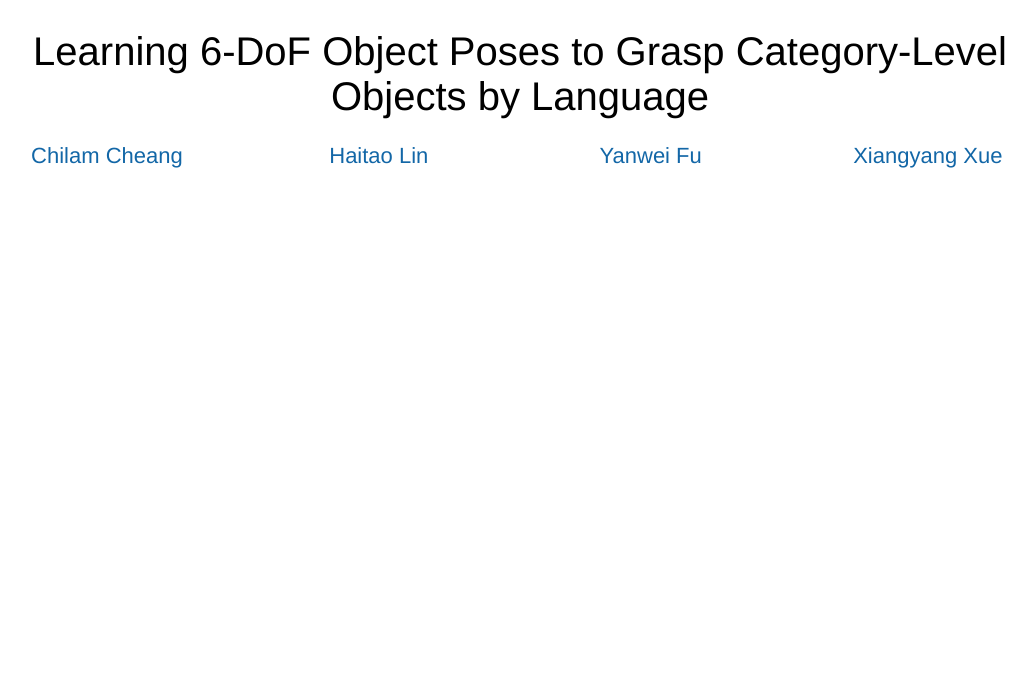
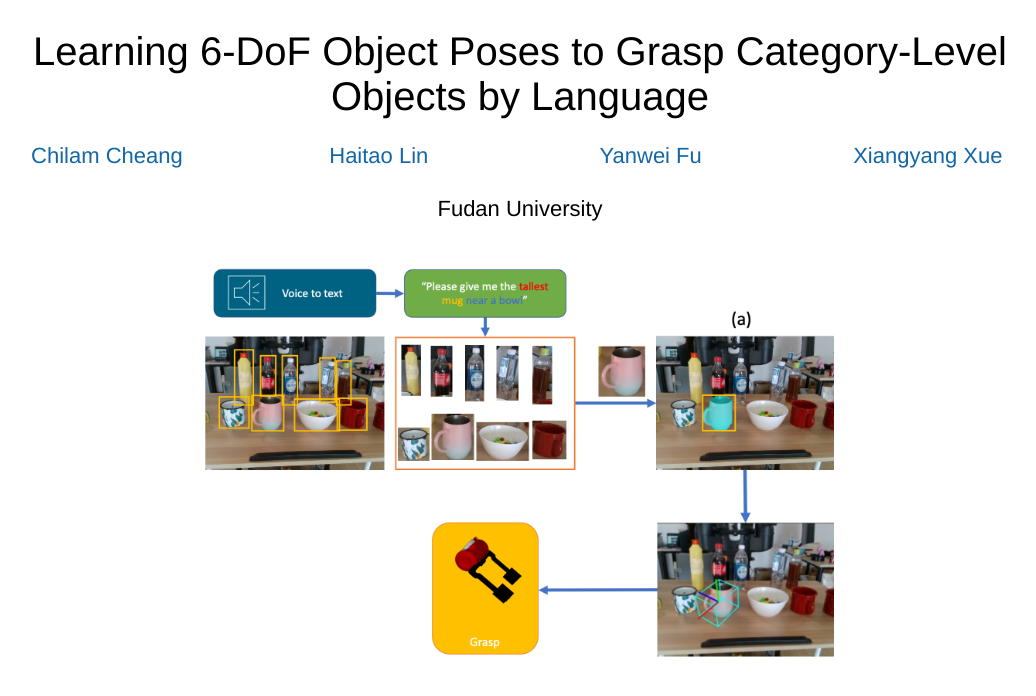
Before and after one commit to baboon527/lang_6d, a plain HTML site: page index.html in a window 1280 px wide. Shown: the whole page, without its empty margins (120-1156 px from the left). Drawn offline with Linux system fonts and the light colour scheme.

Commit message:
add image

```diff
--- a/index.html
+++ b/index.html
@@ -44,6 +44,25 @@
         </tbody>
     </table>
 
+    <br>
+    <table align="center" width="700px">
+        <tbody>
+            <tr>
+                <td align="center" width="100px">
+                    <div class="center-div">
+                        <span style="font-size:22px">Fudan University</span>
+                    </div>
+                </td>
+            </tr>
+        </tbody>
+    </table>
+    <br><br>
+
+    <div class="center-div">
+        <img class="round" style="height:400" src="./data/task.png">
+    </div>
+    <br><br>
+
 </body>
 
 </html>
```
Also changed, not shown: data/task.png (added), 2 other files.
